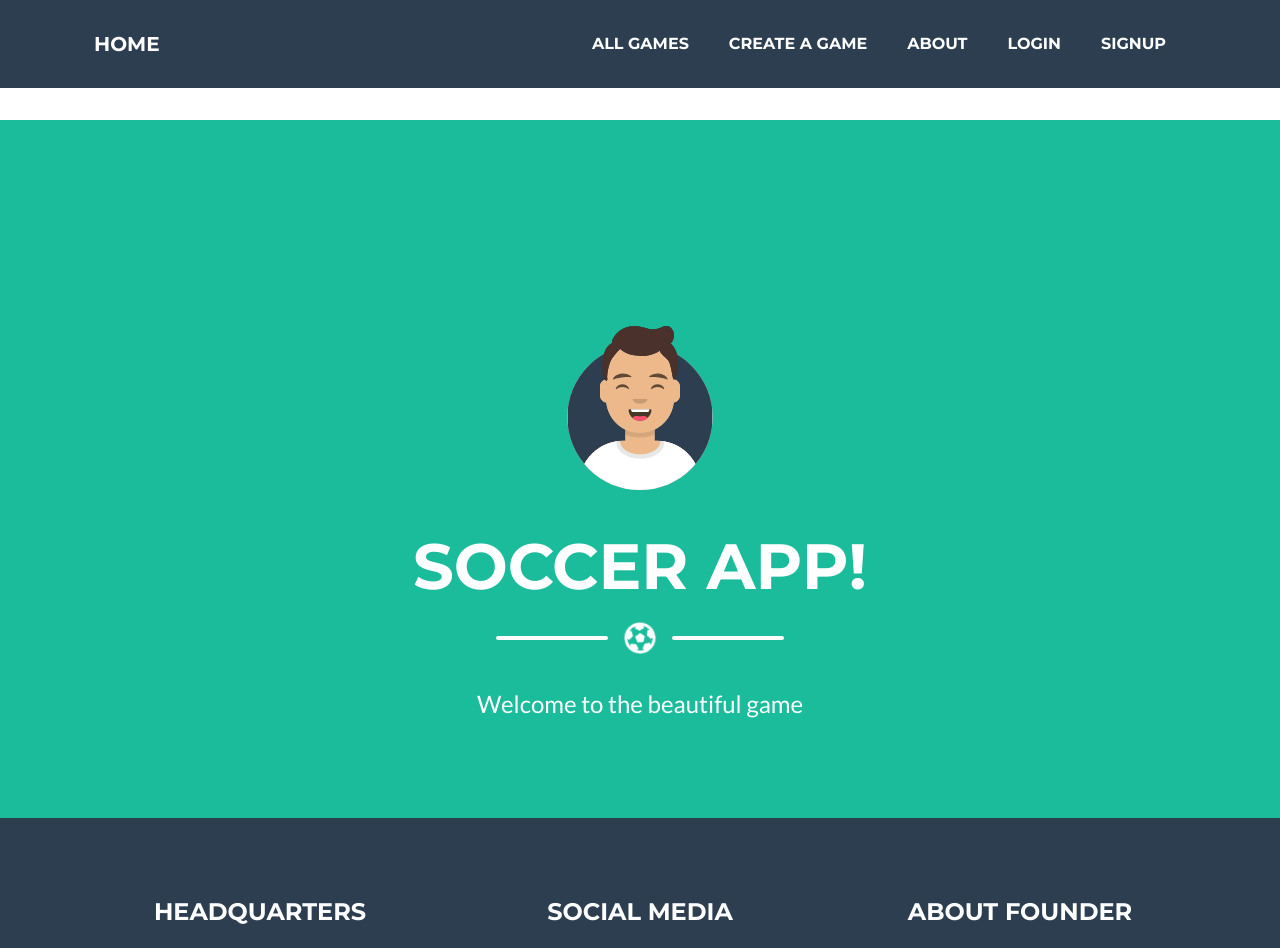
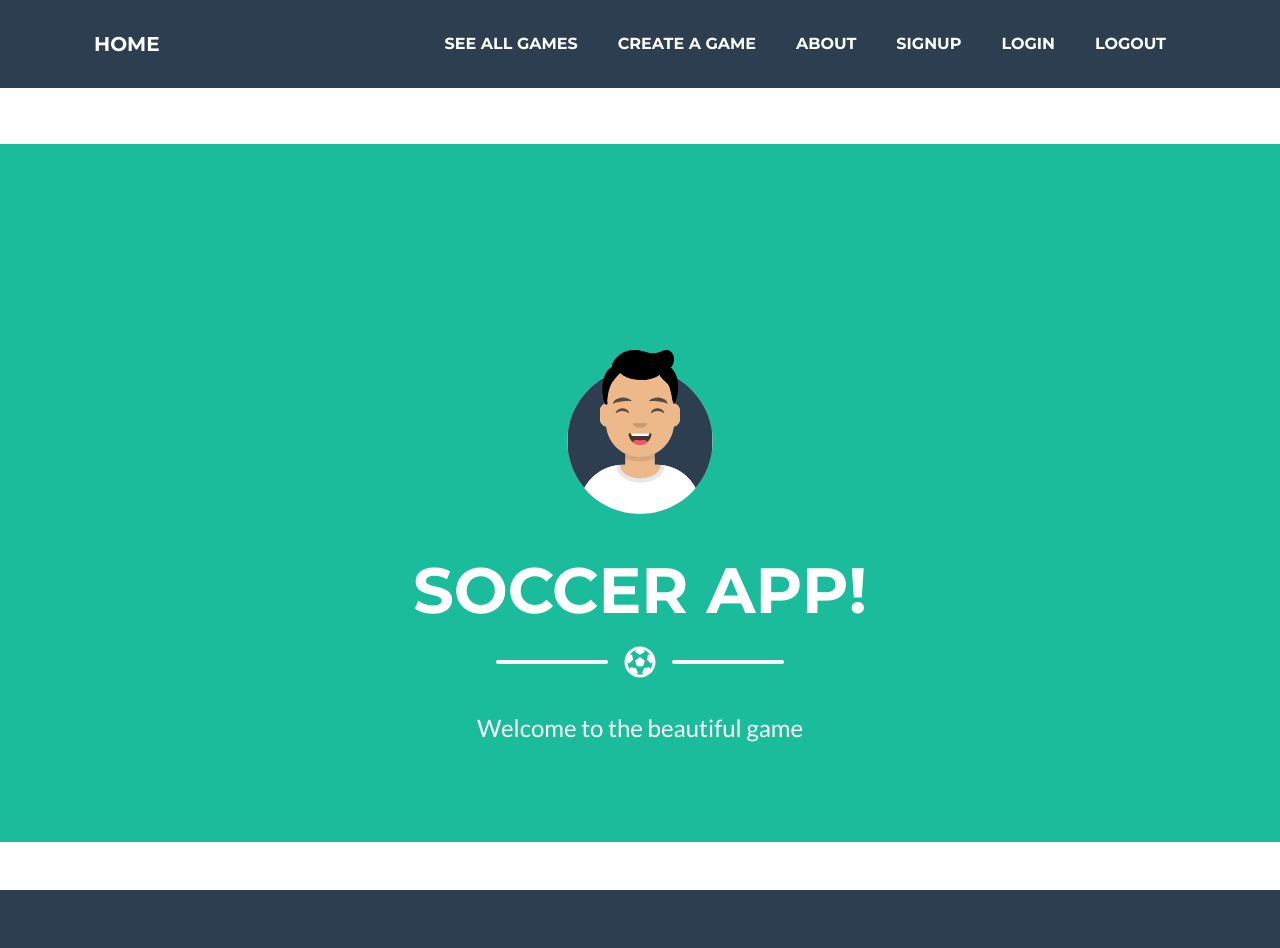
Before and after one commit to ernestomelchor/capstone_frontend_vuejs, a Vue app: page / in a window 1280 px wide. Shown: the top 948 px of the page. Built offline with nearby package versions, Linux system fonts and the light colour scheme.

Commit message:
add changes to css file to center text-alignment and also fix soccer field images

```diff
--- a/src/App.vue
+++ b/src/App.vue
@@ -32,7 +32,7 @@
               <a
                 class="nav-link py-3 px-0 px-lg-3 rounded js-scroll-trigger"
                 href="/games"
-              >All Games</a>
+              >See All Games</a>
             </li>
             <li class="nav-item mx-0 mx-lg-1">
               <a
@@ -44,18 +44,22 @@
               <a class="nav-link py-3 px-0 px-lg-3 rounded js-scroll-trigger" href="/about">About</a>
             </li>
             <li class="nav-item mx-0 mx-lg-1">
+              <a class="nav-link py-3 px-0 px-lg-3 rounded js-scroll-trigger" href="/signup">Signup</a>
+            </li>
+            <li class="nav-item mx-0 mx-lg-1">
               <a class="nav-link py-3 px-0 px-lg-3 rounded js-scroll-trigger" href="/login">Login</a>
             </li>
             <li class="nav-item mx-0 mx-lg-1">
-              <a class="nav-link py-3 px-0 px-lg-3 rounded js-scroll-trigger" href="/signup">Signup</a>
+              <a class="nav-link py-3 px-0 px-lg-3 rounded js-scroll-trigger" href="/logout">Logout</a>
             </li>
           </ul>
         </div>
       </div>
     </nav>
 
-    <!-- Added these div with 5 breaks for a quick fix  -->
+    <!-- Added this div with 5 breaks for a quick fix  -->
     <div>
+      <br />
       <br />
       <br />
       <br />
@@ -65,6 +69,11 @@
 
     <router-view />
 
+    <!-- Added this div with 1 break for a quick fix  -->
+    <div>
+      <br />
+      <br />
+    </div>
     <!-- Footer-->
     <footer class="footer text-center">
       <div class="container">
--- a/src/views/GamesIndex.vue
+++ b/src/views/GamesIndex.vue
@@ -19,7 +19,7 @@
         {{ game.field.address }}
       </h3>
       <h3>
-        <b>Number of People Attending So Far:</b>
+        <b>Current Total Attending:</b>
         {{ game.players_attending }}
       </h3>
       <!-- Insert Buttons Here-->
--- a/src/views/Home.vue
+++ b/src/views/Home.vue
@@ -11,7 +11,7 @@
         <div class="divider-custom divider-light">
           <div class="divider-custom-line"></div>
           <div class="divider-custom-icon">
-            <i class="fas fa-futbol fa-spin"></i>
+            <i class="fas fa-futbol"></i>
           </div>
           <div class="divider-custom-line"></div>
         </div>
```
Also changed, not shown: public/assets/img/avataaars.svg, public/css/styles.css, src/views/images/montrose_soccer_field.png (added).
